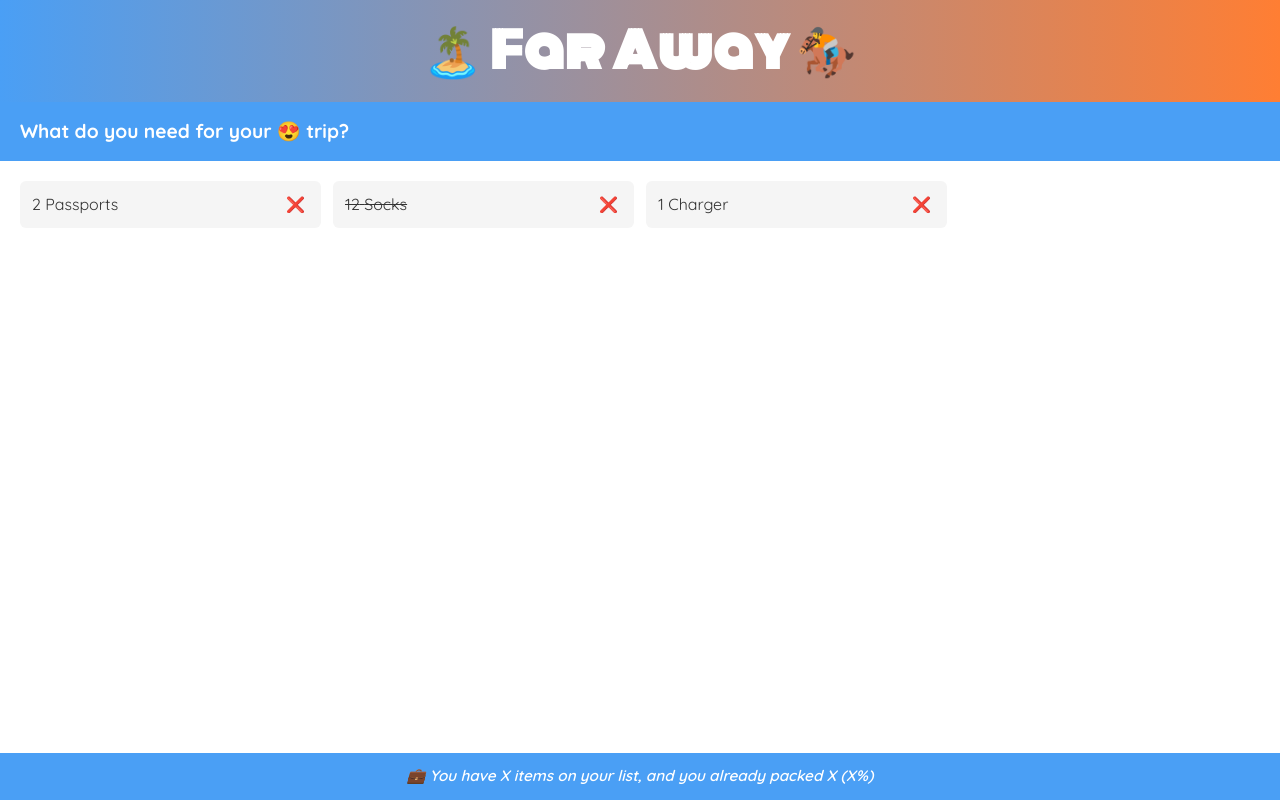
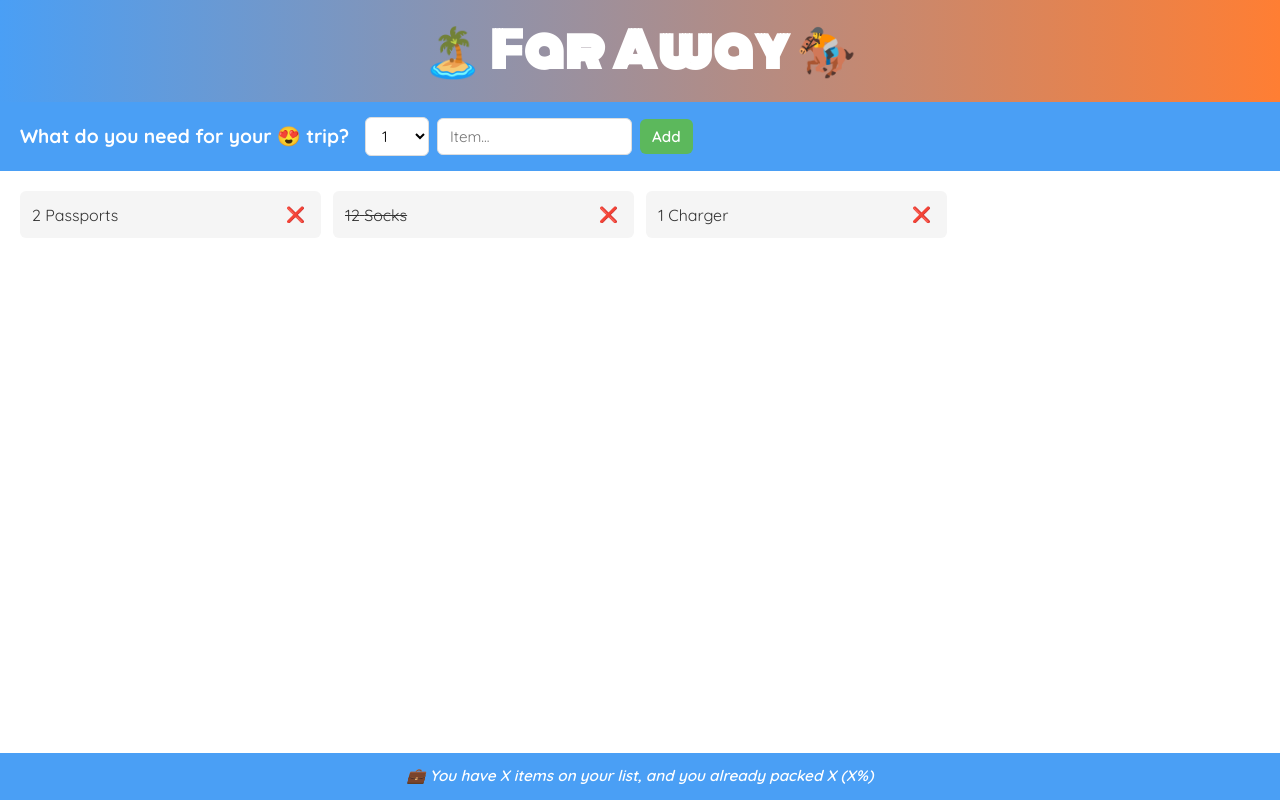
Before and after one commit to Priyanshubelwal17/Far-Away, a React (Create React App) app: page / in a window 1280 px wide. Built offline with nearby package versions, Linux system fonts and the light colour scheme.

Commit message:
Build a Form and Handling submissions

```diff
--- a/src/App.js
+++ b/src/App.js
@@ -1,7 +1,7 @@
 const initialItems = [
   { id: 1, description: "Passports", quantity: 2, packed: false },
   { id: 2, description: "Socks", quantity: 12, packed: true },
-  { id: 2, description: "Charger", quantity: 1, packed: false },
+  { id: 3, description: "Charger", quantity: 1, packed: false },
 ];
 
 export default function App() {
@@ -20,10 +20,23 @@ function Logo() {
 }
 
 function Form() {
+  function handleSubmit(e) {
+    e.preventDefault();
+    console.log("Hello");
+  }
   return (
-    <div className="add-form">
+    <form className="add-form" onSubmit={handleSubmit}>
       <h3>What do you need for your 😍 trip?</h3>
-    </div>
+      <select>
+        {Array.from({ length: 20 }, (_, i) => i + 1).map((num) => (
+          <option value={num} key={num}>
+            {num}
+          </option>
+        ))}
+      </select>
+      <input type="text" placeholder="Item..." />
+      <button>Add</button>
+    </form>
   );
 }
 
@@ -31,8 +44,8 @@ function PackingList() {
   return (
     <div className="list">
       <ul>
-        {initialItems.map((item) => (
-          <Item item={item} />
+        {initialItems.map((item, i) => (
+          <Item item={item} key={item.id} />
         ))}
       </ul>
     </div>
```
